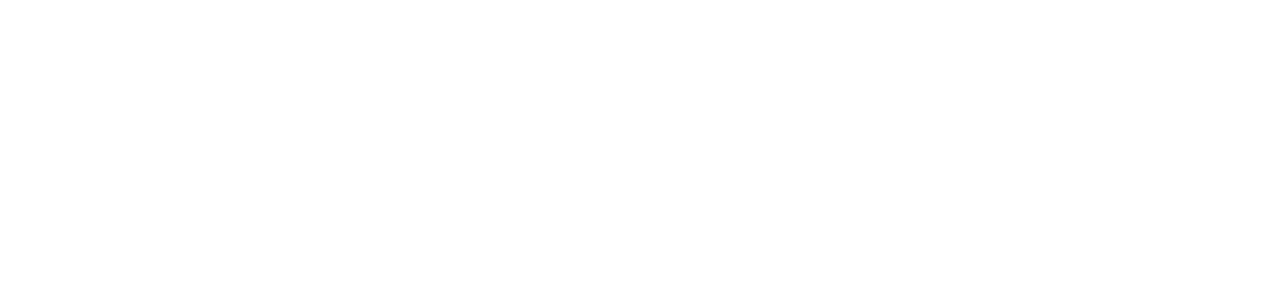
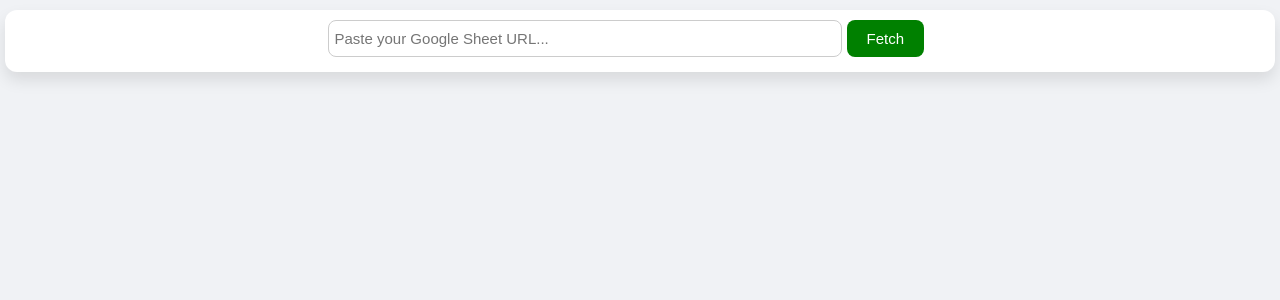
Before and after one commit to pavanpenneti/CLITesting, a React (Create React App) app: page /dataRetrivel in a window 1280 px wide. Before the commit this address had no page. Shown: the top 300 px of the page. Built offline with nearby package versions, Linux system fonts and the light colour scheme.

Commit message:
added dataRetrivel for google spreadshseets

```diff
--- a/package.json
+++ b/package.json
@@ -24,7 +24,9 @@
     "react-router-dom": "^6.15.0",
     "react-scripts": "^5.0.1",
     "react-tooltip": "^5.21.5",
-    "web-vitals": "^2.1.4"
+    "tabletop": "^1.6.3",
+    "web-vitals": "^2.1.4",
+    "xlsx": "^0.18.5"
   },
   "scripts": {
     "start": "react-scripts start",
--- a/src/App.js
+++ b/src/App.js
@@ -15,6 +15,7 @@ import SetDataFormatNewProtocol from './Screens/components/SetDataFormatNewProto
 import FrequencyTable from './Screens/components/FrequencyTable';
 import RouteTitle from './Screens/components/RouteTitle';
 import setAPIData from './Screens/components/SetApiData';
+import DataRetrivel from './Screens/components/DataRetrivel';
 
 
 function App() {
@@ -38,6 +39,7 @@ function App() {
 				<Route exact path='/logDataDetail' Component={LogDetail}></Route>
 				<Route exact path='/frequencyTable' Component={FrequencyTable}></Route>
 				<Route exact path='/setAPIData' Component={setAPIData}></Route>
+				<Route exact path='/dataRetrivel' Component={DataRetrivel}></Route>
 		</Routes>
 	</Router>
 
--- /dev/null
+++ b/src/Screens/components/DataRetrivel.js
@@ -0,0 +1,248 @@
+import React, { useState } from 'react';
+import * as XLSX from 'xlsx';
+
+const DataRetrivel = () => {
+  const [sheetUrl, setSheetUrl] = useState('');
+  const [sheetNames, setSheetNames] = useState([]);
+  const [selectedSheet, setSelectedSheet] = useState('');
+  const [tableData, setTableData] = useState([]);
+  const [loading, setLoading] = useState(false);
+  const [workbookData, setWorkbookData] = useState(null);
+
+  // Extract sheetId from URL
+  const parseSheetUrl = (url) => {
+    try {
+      const parsedUrl = new URL(url);
+      const pathParts = parsedUrl.pathname.split('/');
+      const sheetId = pathParts[3];
+      return sheetId;
+    } catch {
+      return null;
+    }
+  };
+
+  const handleLoadSheet = async () => {
+    const sheetId = parseSheetUrl(sheetUrl);
+    if (!sheetId) {
+      alert('⚠️ Invalid Google Sheets URL!');
+      return;
+    }
+
+    const downloadUrl = `https://docs.google.com/spreadsheets/d/${sheetId}/export?format=xlsx`;
+
+    setLoading(true);
+    setTableData([]);
+    setSheetNames([]);
+    setSelectedSheet('');
+    setWorkbookData(null);
+
+    try {
+      const response = await fetch(downloadUrl);
+      if (!response.ok) throw new Error('Network response not OK');
+
+      const blob = await response.blob();
+      const reader = new FileReader();
+
+      reader.onload = (e) => {
+        const data = new Uint8Array(e.target.result);
+        const workbook = XLSX.read(data, { type: 'array' });
+
+        setWorkbookData(workbook);
+        setSheetNames(workbook.SheetNames);
+        setSelectedSheet(workbook.SheetNames[0]); // auto-select first sheet
+        loadSheetData(workbook, workbook.SheetNames[0]);
+        setLoading(false);
+      };
+
+      reader.readAsArrayBuffer(blob);
+    } catch (err) {
+      alert('❌ Failed to fetch. Ensure the sheet is public and URL is correct.');
+      setLoading(false);
+    }
+  };
+
+  const loadSheetData = (workbook, sheetName) => {
+    if (!workbook || !sheetName) return;
+    const worksheet = workbook.Sheets[sheetName];
+    const rawRows = XLSX.utils.sheet_to_json(worksheet, { header: 1 });
+
+    const columnCount = rawRows[0]?.length || 0;
+    const normalized = rawRows
+      .map((row) => {
+        const newRow = [...row];
+        while (newRow.length < columnCount) newRow.push('');
+        return newRow;
+      })
+      .filter((row) => row.some((cell) => cell !== ''));
+
+    setTableData(normalized);
+  };
+
+  const handleSheetChange = (e) => {
+    const sheetName = e.target.value;
+    setSelectedSheet(sheetName);
+    loadSheetData(workbookData, sheetName);
+  };
+
+  return (
+    <div style={styles.page}>
+      <div style={styles.card}>
+        <div style={styles.inputGroup}>
+          <input
+            type="text"
+            value={sheetUrl}
+            onChange={(e) => setSheetUrl(e.target.value)}
+            placeholder="Paste your Google Sheet URL..."
+            style={styles.input}
+          />
+
+          <button onClick={handleLoadSheet} style={styles.button}>
+            {loading ? 'Loading...' : 'Fetch'}
+          </button>
+        </div>
+
+        {sheetNames.length > 0 && (
+          <div style={styles.dropdownWrapper}>
+            <label style={styles.label}>Select Sheet:</label>
+            <select
+              value={selectedSheet}
+              onChange={handleSheetChange}
+              style={styles.select}
+            >
+              {sheetNames.map((name, idx) => (
+                <option key={idx} value={name}>
+                  {name}
+                </option>
+              ))}
+            </select>
+          </div>
+        )}
+
+        {!loading && tableData.length > 0 && (
+          <div style={styles.tableWrapper}>
+            <table style={styles.table}>
+              <thead>
+                <tr>
+                  {tableData[0].map((header, i) => (
+                    <th key={i} style={styles.th}>
+                      {header}
+                    </th>
+                  ))}
+                </tr>
+              </thead>
+              <tbody>
+                {tableData.slice(1).map((row, i) => (
+                  <tr
+                    key={i}
+                    style={{
+                      backgroundColor: i % 2 === 0 ? '#fafafa' : '#ffffff',
+                    }}
+                  >
+                    {row.map((cell, j) => (
+                      <td key={j} style={styles.td}>
+                        {cell}
+                      </td>
+                    ))}
+                  </tr>
+                ))}
+              </tbody>
+            </table>
+          </div>
+        )}
+      </div>
+    </div>
+  );
+};
+
+// 🎨 Styling
+const styles = {
+  page: {
+    backgroundColor: '#f0f2f5',
+    minHeight: '100vh',
+    padding: '10px 5px',
+    display: 'flex',
+    justifyContent: 'center',
+    alignItems: 'flex-start',
+  },
+  card: {
+    backgroundColor: '#fff',
+    padding: '10px',
+    borderRadius: '12px',
+    boxShadow: '0 8px 16px rgba(0,0,0,0.1)',
+    width: '100%',
+    maxWidth: '99%',
+  },
+  heading: {
+    textAlign: 'center',
+    marginBottom: '20px',
+    color: '#333',
+  },
+  inputGroup: {
+    display: 'flex',
+    gap: '5px',
+    marginBottom: '5px',
+    flexWrap: 'wrap',
+  },
+  input: {
+    flex: 1,
+    padding: '4px 6px',
+    fontSize: '15px',
+    border: '1px solid #ccc',
+    borderRadius: '8px',
+    outline: 'none',
+    marginLeft: '25%',
+    maxWidth:'40%'
+  },
+  button: {
+    padding: '10px 20px',
+    fontSize: '15px',
+    backgroundColor: 'green',
+    color: '#fff',
+    border: 'none',
+    borderRadius: '8px',
+    cursor: 'pointer',
+    transition: 'background-color 0.3s ease',
+  },
+  dropdownWrapper: {
+    marginBottom: '15px',
+    marginLeft: '40%',
+    display: 'flex',
+    alignItems: 'center',
+    gap: '10px',
+  },
+  label: {
+    fontWeight: '500',
+    color: '#333',
+  },
+  select: {
+    padding: '8px 12px',
+    fontSize: '15px',
+    borderRadius: '6px',
+    border: '1px solid #ccc',
+    backgroundColor: '#fff',
+  },
+  tableWrapper: {
+    overflowX: 'auto',
+    marginTop: '10px',
+  },
+  table: {
+    width: '100%',
+    borderCollapse: 'collapse',
+    fontSize: '14px',
+  },
+  th: {
+    padding: '10px',
+    backgroundColor: '#f2f2f2',
+    border: '1px solid #ddd',
+    textAlign: 'left',
+    //color: '#333',
+  },
+  td: {
+    padding: '10px',
+    border: '1px solid #aea',
+    whiteSpace: 'nowrap',
+    //color: '#555',
+  },
+};
+
+export default DataRetrivel;
--- a/src/Screens/components/LogData.js
+++ b/src/Screens/components/LogData.js
@@ -10,7 +10,9 @@ import {
   faNetworkWired,
   faDatabase,
   faSignal,
-  faFileAlt
+  faFileAlt,
+  faTable,
+  faFileExcel
 } from '@fortawesome/free-solid-svg-icons';
 
 function LogData() {
@@ -946,7 +948,7 @@ const splitprocessTextTx = () => {
         <button style={{ marginLeft: '2px' }}>
           <Link to="/SetAPIData">
             <FontAwesomeIcon
-              icon={faDatabase}
+              icon={faTable}
               size="1.5x"
               style={iconStyle}
               title="Set & GET API Data"
@@ -962,8 +964,19 @@ const splitprocessTextTx = () => {
               title="Log Data New Protocol"
             />
           </Link>
-        </button>
-
+
+        </button>
+        <button style={{ marginLeft: '2px' }}>
+          <Link to="/dataRetrivel">
+            <FontAwesomeIcon
+              icon={faFileExcel}
+              size="1.5x"
+              style={iconStyle}
+              title="Data Retrivel"
+            />
+          </Link>
+
+        </button>
         <button style={{ marginLeft: '2px' }}>
           <Link to="/CLIData">
             <FontAwesomeIcon
--- a/src/Screens/components/RouteTitle.js
+++ b/src/Screens/components/RouteTitle.js
@@ -40,6 +40,9 @@ break;
 case "/SetAPIData":
 title = "@Pavan | SET & GET API Data";
 break;
+case "/dataRetrivel":
+title = "@Pavan | Data Retrivel";
+break;
 default:
 title = "@Pavan QA Tool";
 }
```
Also changed, not shown: 1 other file (tests, documents, lock files or other folders).
